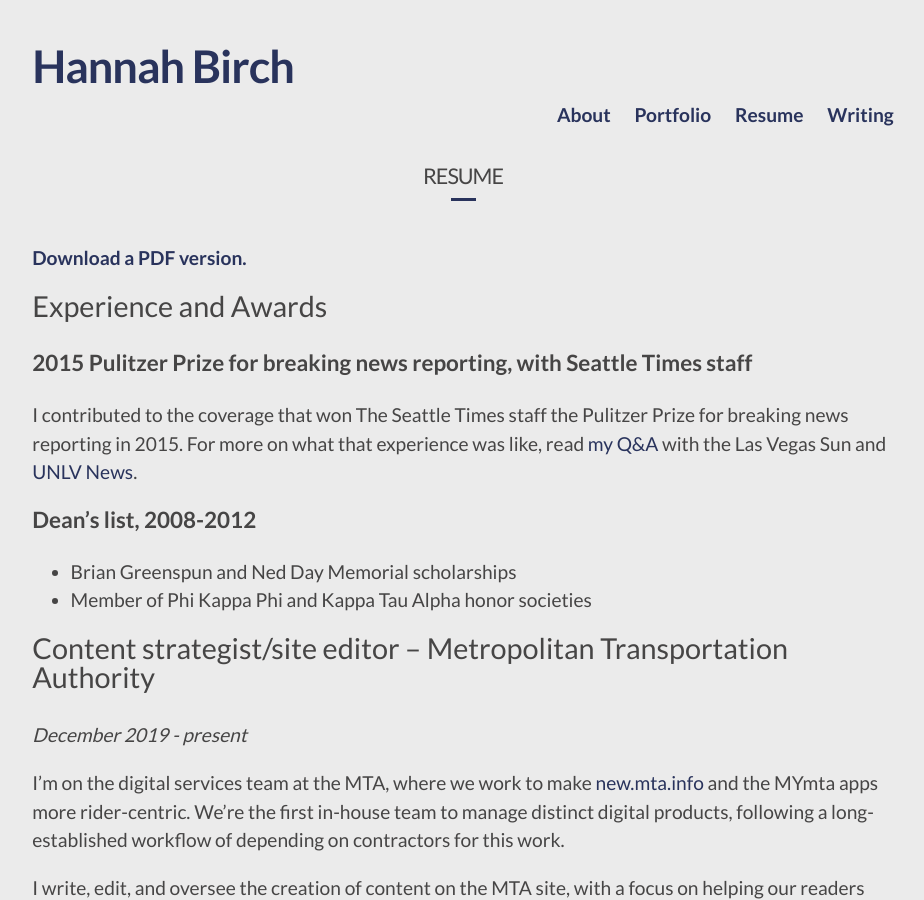
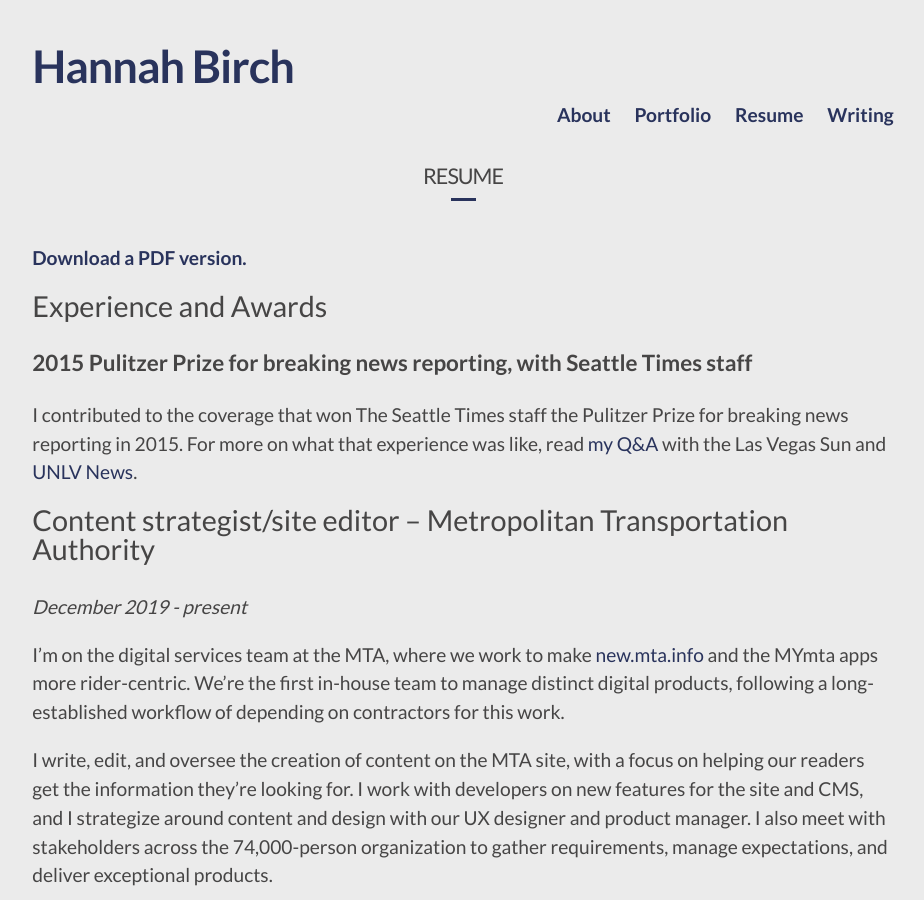
Before and after one commit to hannah-birch/hannah-birch.github.io, a Jekyll site: the page built from pages/resume.md, in a window 1280 px wide and 900 px high. Shown: the whole window, without its empty margins (177-1101 px from the left). Built offline with Jekyll 4.4.1, drawn with Linux system fonts in a browser that asks for light colours; nearby versions of some CDN libraries; some of the changed text lies outside the part shown.

Commit message:
Moves academic awards to bottom of resume page

```diff
--- a/pages/resume.md
+++ b/pages/resume.md
@@ -11,11 +11,6 @@
 <h3><strong>2015 Pulitzer Prize for breaking news reporting, with Seattle Times staff</strong></h3>
 
 I contributed to the coverage that won The Seattle Times staff the Pulitzer Prize for breaking news reporting in 2015. For more on what that experience was like, read [my Q&A](http://lasvegassun.com/news/2015/may/14/unlv-grad-talks-winning-pulitzer-what-journalists-/) with the Las Vegas Sun and [UNLV News](https://www.unlv.edu/news/article/journalism-graduate-part-pulitzer-prize-winning-team).
-
-<h3><strong>Dean’s list, 2008-2012</strong></h3>
-
-- Brian Greenspun and Ned Day Memorial scholarships
-- Member of Phi Kappa Phi and Kappa Tau Alpha honor societies
 
 ## Content strategist/site editor – Metropolitan Transportation Authority
 _December 2019 - present_
@@ -115,3 +110,8 @@
 University of Nevada, Las Vegas
 
 Bachelor of arts in journalism and media studies; summa cum laude
+
+<h3><strong>Dean’s list, 2008-2012</strong></h3>
+
+- Brian Greenspun and Ned Day Memorial scholarships
+- Member of Phi Kappa Phi and Kappa Tau Alpha honor societies
```
Also changed, not shown: 2 other files.
